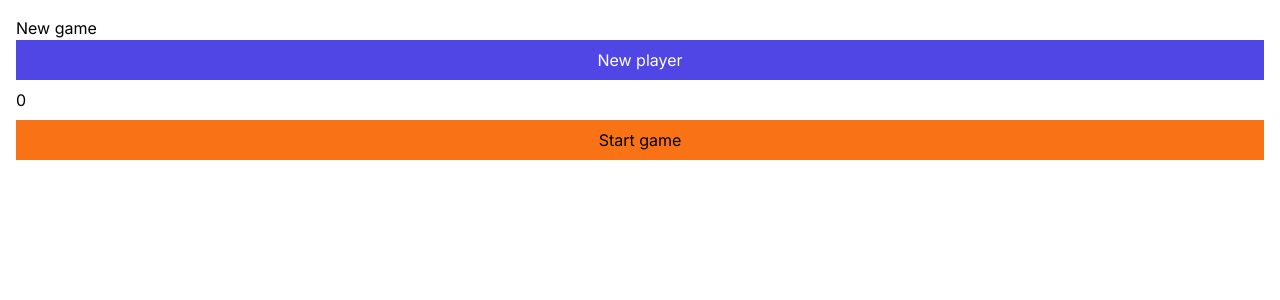
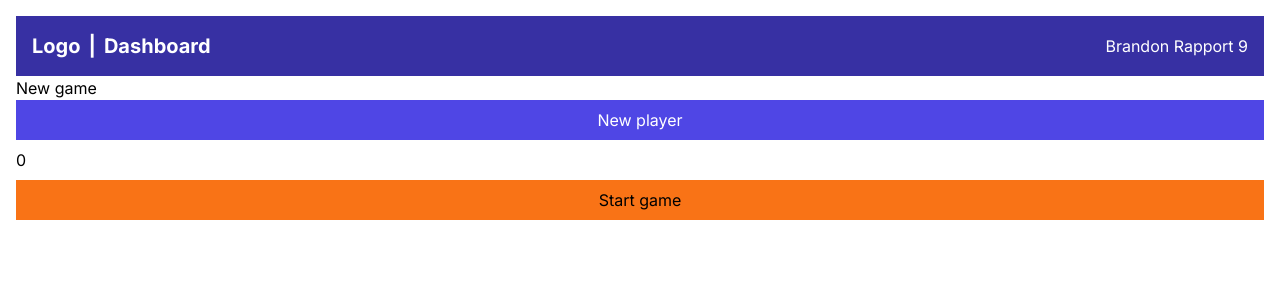
Before and after one commit to guillaumepoucet/devops, a Next.js app: page /games/new in a window 1280 px wide. Shown: the top 300 px of the page. Built offline with nearby package versions, Linux system fonts and the light colour scheme.

Commit message:
Add NavBar and UserProvider components to RootLayout Update PlayerForm to check user context before rendering

```diff
--- a/src/app/layout.js
+++ b/src/app/layout.js
@@ -1,5 +1,7 @@
 import { Inter } from 'next/font/google'
 import './globals.css'
+import { NavBar } from "@component/components/navbar/NavBar"
+import { UserProvider } from "@component/context/UserContext"
 
 const inter = Inter({ subsets: ['latin'] })
 
@@ -12,9 +14,12 @@ export default function RootLayout({ children }) {
   return (
     <html lang="en">
       <body className={inter.className}>
-        <div className="container p-4 mx-auto">
-          {children}
-        </div>
+        <UserProvider>
+          <div className="container p-4 mx-auto">
+            <NavBar />
+            {children}
+          </div>
+        </UserProvider>
       </body>
     </html>
   )
--- a/src/app/players/[playerId]/_component/PlayerForm.jsx
+++ b/src/app/players/[playerId]/_component/PlayerForm.jsx
@@ -1,13 +1,9 @@
 "use client";
 
-const Input = ({ type, label, name, id, defaultValue }) => {
-  return (
-    <div className="grid gap-2">
-      <label htmlFor={id}>{label}</label>
-      <input defaultValue={defaultValue} type={type} name={name} id={id} className="px-3 py-2 border border-gray-400" />
-    </div>
-  )
-}
+import { Input } from "@component/components/input/Input";
+import { UserContext } from "@component/context/UserContext";
+import { useContext } from "react";
+import { useParams } from "next/navigation";
 
 const schema = [
   {
@@ -37,6 +33,12 @@ const schema = [
 ]
 
 function PlayerForm({ player }) {
+  const user = useContext(UserContext);
+  const { playerId } = useParams();
+
+  if (user.id !== playerId) {
+    return null;
+  }
 
   const handleSubmit = (event) => {
     event.preventDefault();
--- /dev/null
+++ b/src/components/input/Input.jsx
@@ -0,0 +1,10 @@
+import styles from './Input.module.css'
+
+export const Input = ({ type, label, name, id, defaultValue }) => {
+  return (
+    <div className="grid gap-2">
+      <label htmlFor={id}>{label}</label>
+      <input defaultValue={defaultValue} type={type} name={name} id={id} className={styles.input} />
+    </div>
+  )
+}
--- /dev/null
+++ b/src/components/input/Input.module.css
@@ -0,0 +1,3 @@
+.input {
+  @apply px-3 py-2 border border-gray-400
+}
--- /dev/null
+++ b/src/components/navbar/NavBar.jsx
@@ -0,0 +1,25 @@
+"use client";
+
+import { UserContext } from "@component/context/UserContext"
+import { useContext } from "react"
+
+export function NavBar() {
+  const user = useContext(UserContext)
+
+  return (
+    <div className="px-4 py-4 text-white bg-indigo-800">
+      <div className="flex items-center justify-between">
+        <div className="flex items-center">
+          <span className="mr-2 text-xl font-bold">Logo</span>
+          <span className="text-xl font-bold">|</span>
+          <span className="ml-2 text-xl font-bold">Dashboard</span>
+
+        </div>
+        <div>
+          {user.pseudo}&nbsp;
+          {user.totalGames}
+        </div>
+      </div>
+    </div>
+  )
+}
--- /dev/null
+++ b/src/context/UserContext.jsx
@@ -0,0 +1,16 @@
+"use client";
+
+import { createContext } from "react";
+import { players } from '../lib/players.js'
+
+export const UserContext = createContext(null);
+
+export const UserProvider = ({children}) => {
+  const user = players[0];
+
+  return (
+    <UserContext.Provider value={user}>
+      {children}
+    </UserContext.Provider>
+  )
+}
```
